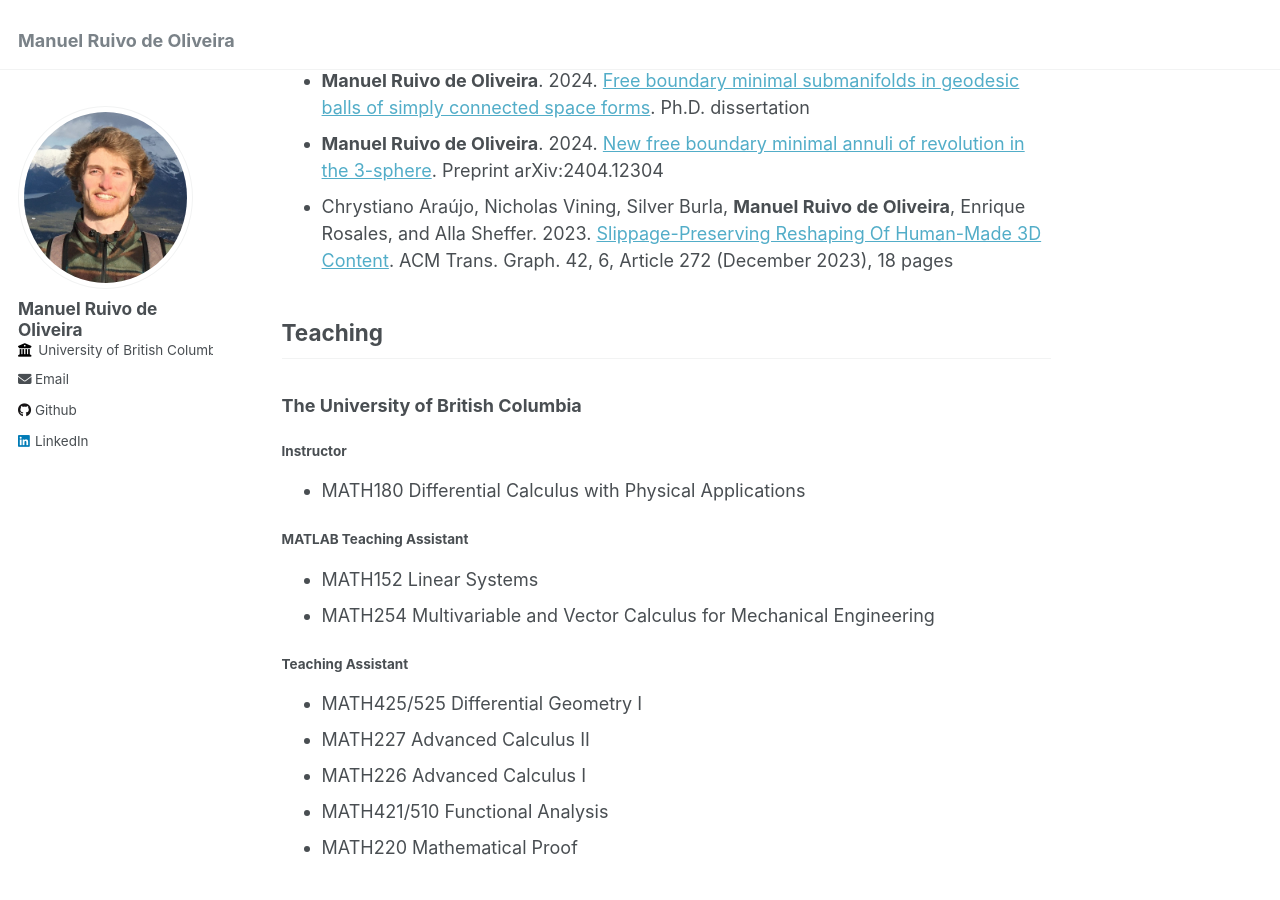
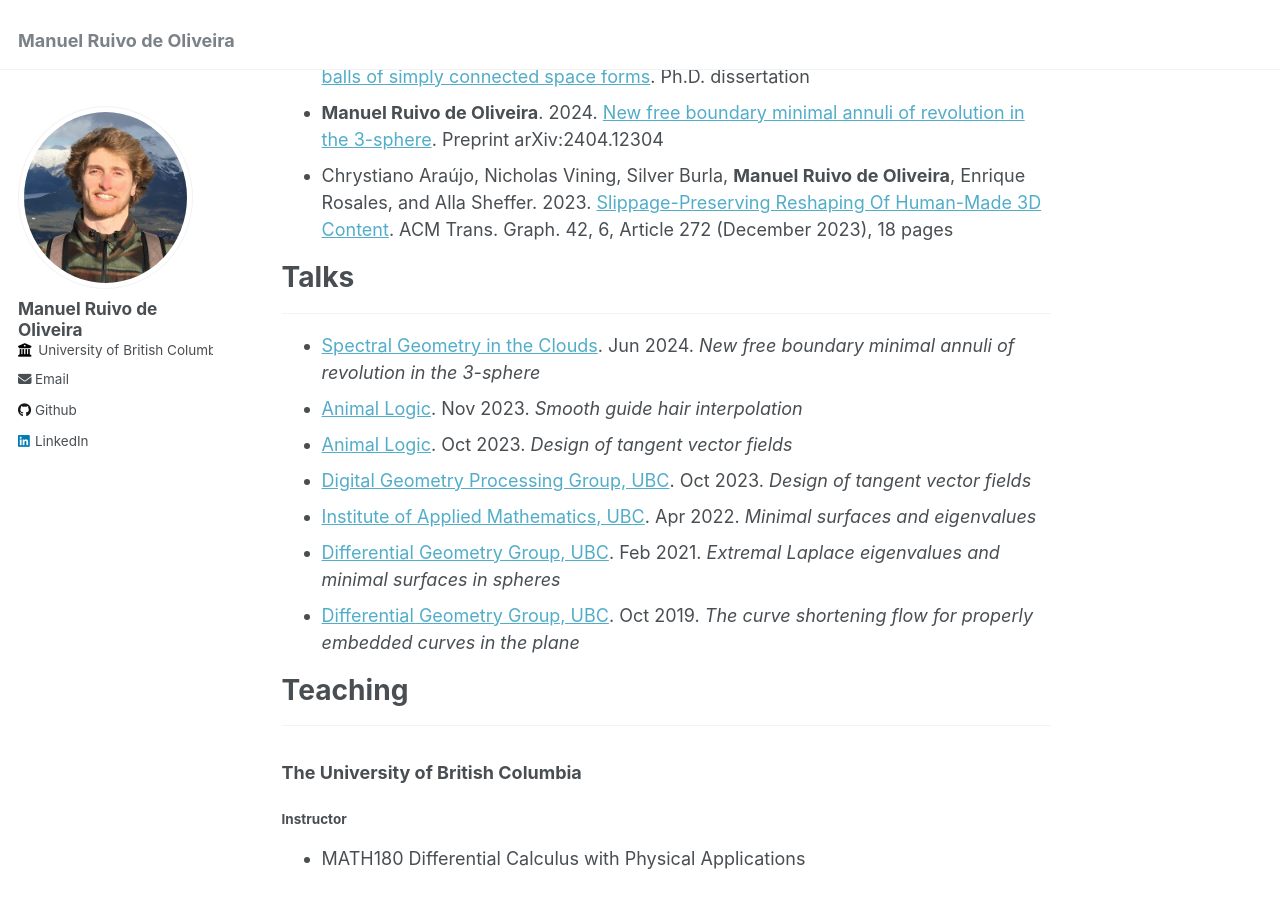
Before and after one commit to manuelruivodeoliveira/manuelruivodeoliveira.github.io, a Jekyll site: the page built from _pages/about.md, in a window 1280 px wide and 900 px high, scrolled down 218 px. Built offline with Jekyll 4.4.1, drawn with Linux system fonts in a browser that asks for light colours.

Commit message:
Added talks section. Changed heading types

```diff
--- a/_pages/about.md
+++ b/_pages/about.md
@@ -7,7 +7,9 @@ redirect_from:
   - /about.html
 ---
 
-## Research
+# Research
+
+---
 
 * **Manuel Ruivo de Oliveira**, Alla Sheffer, Soorya Narayan, Guillaume Pernin, Curtis Andrus. 2024. <a href="https://animallogic.com/animal-logic/news/rd-research-project/" target="_blank">Smoothly interpolating sparse curves on a surface</a>. Report
 * **Manuel Ruivo de Oliveira**. 2024. <a href="https://dx.doi.org/10.14288/1.0442029" target="_blank">Free boundary minimal submanifolds in geodesic balls of simply connected space forms</a>. Ph.D. dissertation
@@ -15,7 +17,22 @@ redirect_from:
 * Chrystiano Araújo, Nicholas Vining, Silver Burla, **Manuel Ruivo de Oliveira**, Enrique Rosales, and Alla Sheffer. 2023. <a href="https://www.cs.ubc.ca/labs/imager/tr/2023/3DReshaping/" target="_blank">Slippage-Preserving Reshaping Of Human-Made 3D Content</a>. ACM Trans. Graph. 42, 6, Article 272 (December 2023), 18 pages
 
 
-## Teaching
+# Talks
+
+---
+
+* <a href="https://agirouard.mat.ulaval.ca/SpectralClouds/" target="_blank">Spectral Geometry in the Clouds</a>. Jun 2024. *New free boundary minimal annuli of revolution in the 3-sphere*
+* <a href="https://animallogic.com/" target="_blank">Animal Logic</a>. Nov 2023. *Smooth guide hair interpolation*
+* <a href="https://animallogic.com/" target="_blank">Animal Logic</a>. Oct 2023. *Design of tangent vector fields*
+* <a href="https://www.cs.ubc.ca/~sheffa/students.html" target="_blank">Digital Geometry Processing Group, UBC</a>. Oct 2023. *Design of tangent vector fields*
+* <a href="https://www.iam.ubc.ca/" target="_blank">Institute of Applied Mathematics, UBC</a>. Apr 2022. *Minimal surfaces and eigenvalues*
+* <a href="https://www.math.ubc.ca/research/research-topics/differential-geometry" target="_blank">Differential Geometry Group, UBC</a>. Feb 2021. *Extremal Laplace eigenvalues and minimal surfaces in spheres*
+* <a href="https://www.math.ubc.ca/research/research-topics/differential-geometry" target="_blank">Differential Geometry Group, UBC</a>. Oct 2019. *The curve shortening flow for properly embedded curves in the plane*
+
+
+# Teaching
+
+---
 
 ### The University of British Columbia
 
@@ -42,7 +59,9 @@ redirect_from:
 * Peer tutor for MA131 Analysis I
 
 
-## Education
+# Education
+
+---
 
 **Ph.D. in Mathematics**
 2019-2024
```
